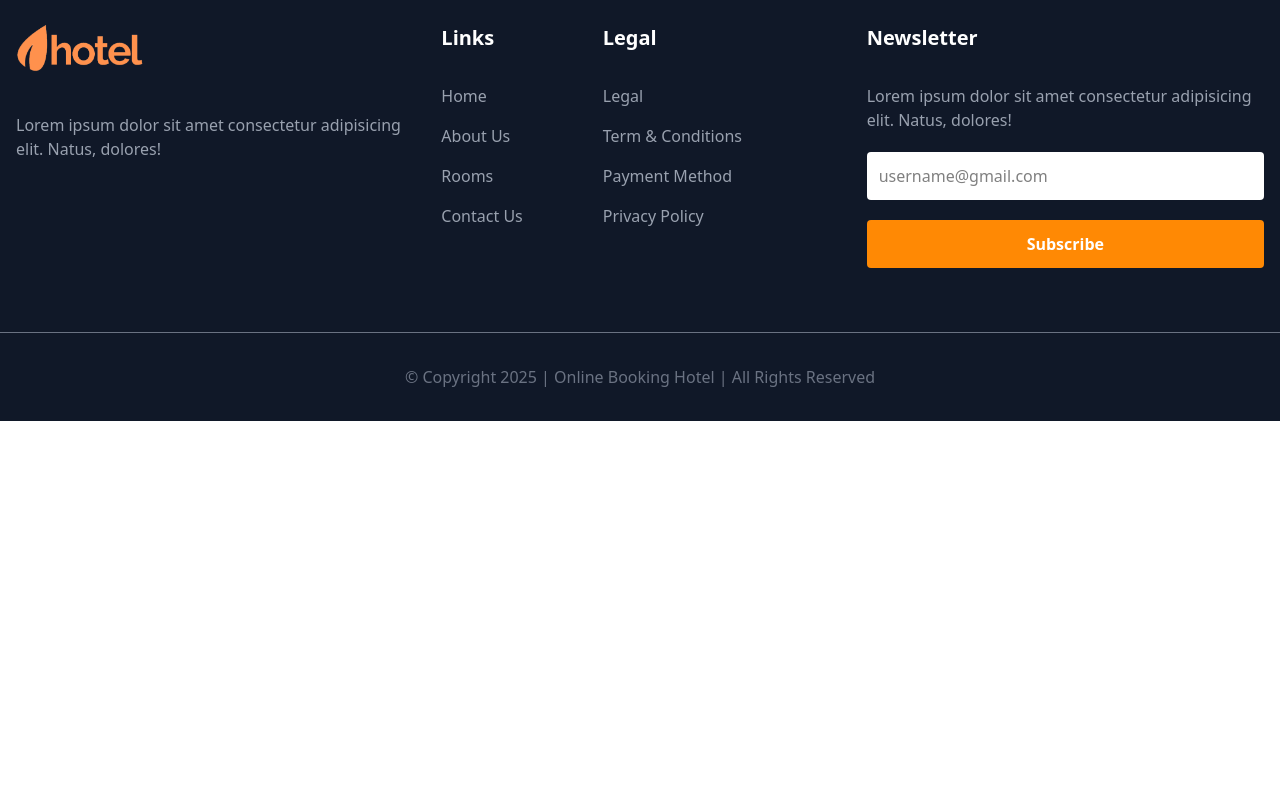
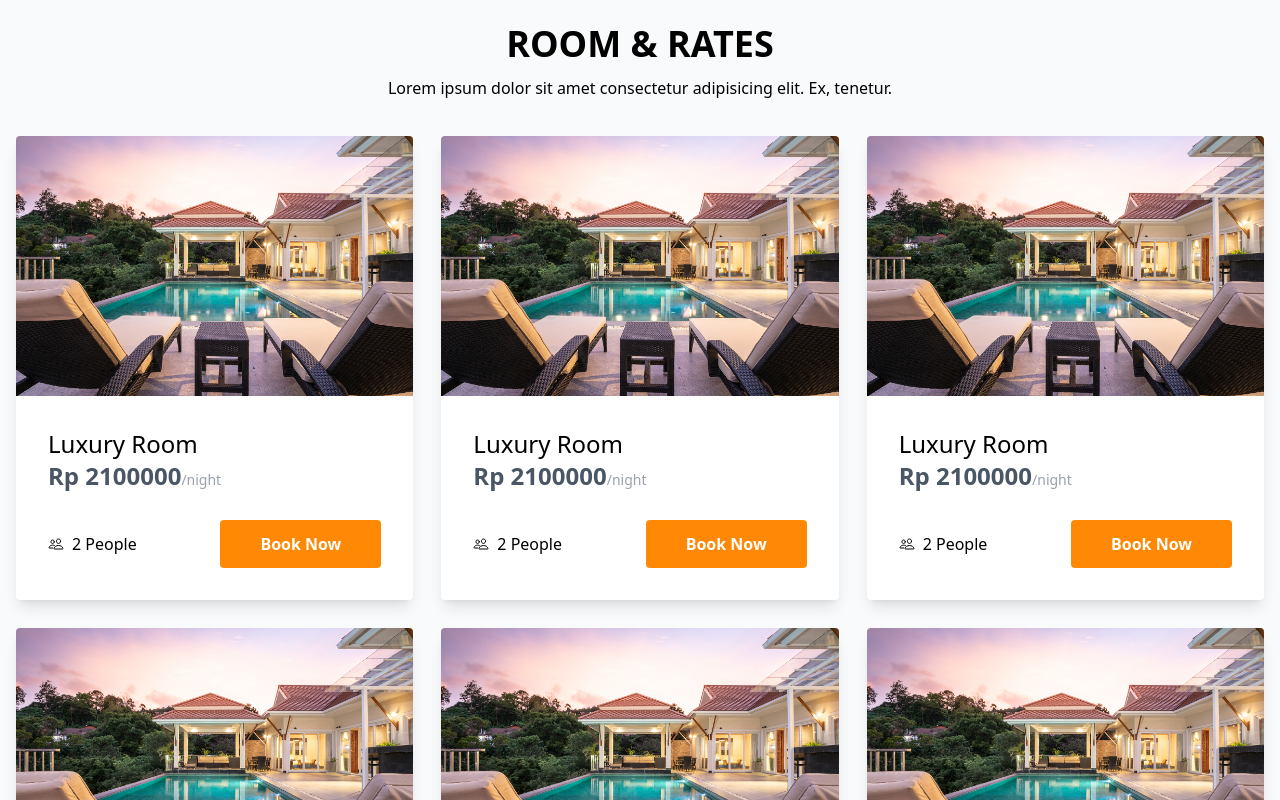
Before and after one commit to rezza-pambudi/booking-hotel, a Next.js app: page / in a window 1280 px wide. Shown: the part 840-1640 px from the top of the page. Before the commit the page ends 1261 px from the top, so only its background shows below. Built offline with nearby package versions, Linux system fonts and the light colour scheme.

Commit message:
about page

```diff
--- /dev/null
+++ b/app/about/page.tsx
@@ -0,0 +1,63 @@
+import HeaderSection from "@/components/header-section";
+import Image from "next/image";
+import { IoEyeOutline, IoLocateOutline } from "react-icons/io5";
+
+const AboutPage = () => {
+  return (
+    <div>
+      <HeaderSection
+        title="About Us"
+        subTitle="Lorem ipsum dolor sit amet consectetur adipisicing elit."
+      />
+      <div className="max-w-screen-xl py-20 pb-20 px-4 mx-auto">
+        <div className="grid md:grid-cols-2 gap-8">
+          <Image
+            src="/about-image.jpg"
+            width={650}
+            height={579}
+            alt="about image"
+          />
+          <div>
+            <h1 className="text-5xl font-bold text-gray-900 mb-4">
+              Who We Are
+            </h1>
+            <p className="text-gray-700 py-5">
+              Lorem ipsum dolor sit amet consectetur adipisicing elit.
+              Perferendis dolores iure reprehenderit praesentium repellendus
+              voluptates nulla possimus, id dolorum asperiores?
+            </p>
+            <ul className="list-item space-y-6 pt-8">
+              <li className="flex gap-5">
+                <div className="flex-none mt-1">
+                  <IoEyeOutline className="size-7" />
+                </div>
+                <div className="flex-1">
+                  <h4 className="text-lg font-semibold mb-1">Vision:</h4>
+                  <p className="text-gray-600">
+                    Lorem, ipsum dolor sit amet consectetur adipisicing elit.
+                    Voluptatum, optio.
+                  </p>
+                </div>
+              </li>
+              <li className="flex gap-5">
+                <div className="flex-none mt-1">
+                  <IoLocateOutline className="size-7" />
+                </div>
+                <div className="flex-1">
+                  <h4 className="text-lg font-semibold mb-1">Mission:</h4>
+                  <p className="text-gray-600">
+                    Lorem ipsum dolor sit amet, consectetur adipisicing elit.
+                    Unde blanditiis dolor architecto porro a sapiente fugit
+                    similique quo eos placeat?
+                  </p>
+                </div>
+              </li>
+            </ul>
+          </div>
+        </div>
+      </div>
+    </div>
+  );
+};
+
+export default AboutPage;
--- a/app/page.tsx
+++ b/app/page.tsx
@@ -1,9 +1,20 @@
 import Hero from "@/components/hero";
+import Main from "@/components/main";
 
 export default function Home() {
   return (
     <div>
       <Hero />
+      <div className="mt-16">
+        <div className="text-center">
+          <h1 className="text-4xl font-bold uppercase">Room & Rates</h1>
+          <p className="py-3">
+            Lorem ipsum dolor sit amet consectetur adipisicing elit. Ex,
+            tenetur.
+          </p>
+        </div>
+        <Main />
+      </div>
     </div>
   );
 }
--- /dev/null
+++ b/components/card.tsx
@@ -0,0 +1,47 @@
+import Image from "next/image";
+import Link from "next/link";
+import { IoPeopleOutline } from "react-icons/io5";
+
+const Card = () => {
+  return (
+    <div className="bg-white shadow-lg rounded-sm transtition duration-100 hover:shadow-sm">
+      <div className="h-[260px] w-auto rounded-t-sm relative">
+        <Image
+          src="/hero.jpg"
+          width={354}
+          height={256}
+          alt="room image"
+          className="w-full h-full object-cover rounded-t-sm"
+        />
+      </div>
+      <div className="p-8">
+        <h4 className="text-2xl font-medium">
+          <Link
+            href="#"
+            className="hover:text-grey-800 transition duration-150"
+          >
+            Luxury Room
+          </Link>
+        </h4>
+        <h4 className="text-2xl mb-7">
+          <span className="font-semibold text-gray-600">Rp 2100000</span>
+          <span className="text-gray-400 text-sm">/night</span>
+        </h4>
+        <div className="flex items-center justify-between">
+          <div className="flex items-center space-x-2">
+            <IoPeopleOutline />
+            <span>2 People</span>
+          </div>
+          <Link
+            href="#"
+            className="px-6 py-2.5 md:px-10 md:py-3 font-semibold text-white bg-orange-400 hover:bg-orange-500 rounded-sm transtition duration-150"
+          >
+            Book Now
+          </Link>
+        </div>
+      </div>
+    </div>
+  );
+};
+
+export default Card;
--- /dev/null
+++ b/components/header-section.tsx
@@ -0,0 +1,29 @@
+import Image from "next/image";
+
+const HeaderSection = ({
+  title,
+  subTitle,
+}: {
+  title: string;
+  subTitle: string;
+}) => {
+  return (
+    <header className="relative h-60 text-white overflow-hidden">
+      <div className="absolute inset-0">
+        <Image
+          src="/hero.jpg"
+          alt="header image"
+          fill
+          className="object-cover object-center h-full w-full"
+        />
+        <div className="absolute inset-0 bg-black opacity-50"></div>
+      </div>
+      <div className="relative flex flex-col justify-center items-center h-60 text-center pt-14">
+        <h1 className="text-5xl font-bold leading-tight capitalize">{title}</h1>
+        <p className="text-xl text-grey-300">{subTitle}</p>
+      </div>
+    </header>
+  );
+};
+
+export default HeaderSection;
--- a/components/hero.tsx
+++ b/components/hero.tsx
@@ -12,7 +12,7 @@
         <p className="text-xl text-grey-300 mb-8">Get Special offer just for you today.</p>
         <div className="flex gap-5">
             <Link href="/room" className="bg-orange-400 text-white hover:bg-orange-500 py-2.5 px-6 md:px-10 text-lg font-semibold hover:scale-105 hover:shadow-lg">Book Now</Link>
-            <Link href="/room" className="bg-transparent border border-orange-400 text-white hover:bg-orange-500 py-2.5 px-6 md:px-10 text-lg font-semibold hover:scale-105 hover:shadow-lg">Contact Us</Link>
+            <Link href="/contact" className="bg-transparent border border-orange-400 text-white hover:bg-orange-500 py-2.5 px-6 md:px-10 text-lg font-semibold hover:scale-105 hover:shadow-lg">Contact Us</Link>
         </div>
       </div>
     </div>
--- /dev/null
+++ b/components/main.tsx
@@ -0,0 +1,17 @@
+import Card from "@/components/card"
+const Main = () => {
+  return (
+    <div className="max-w-screen-xl py-6 pb-20 px-4 mx-auto">
+      <div className="grid gap-7 md:grid-cols-3">
+        <Card />
+        <Card />
+        <Card />
+        <Card />
+        <Card />
+        <Card />
+      </div>
+    </div>
+  )
+}
+
+export default Main
```
